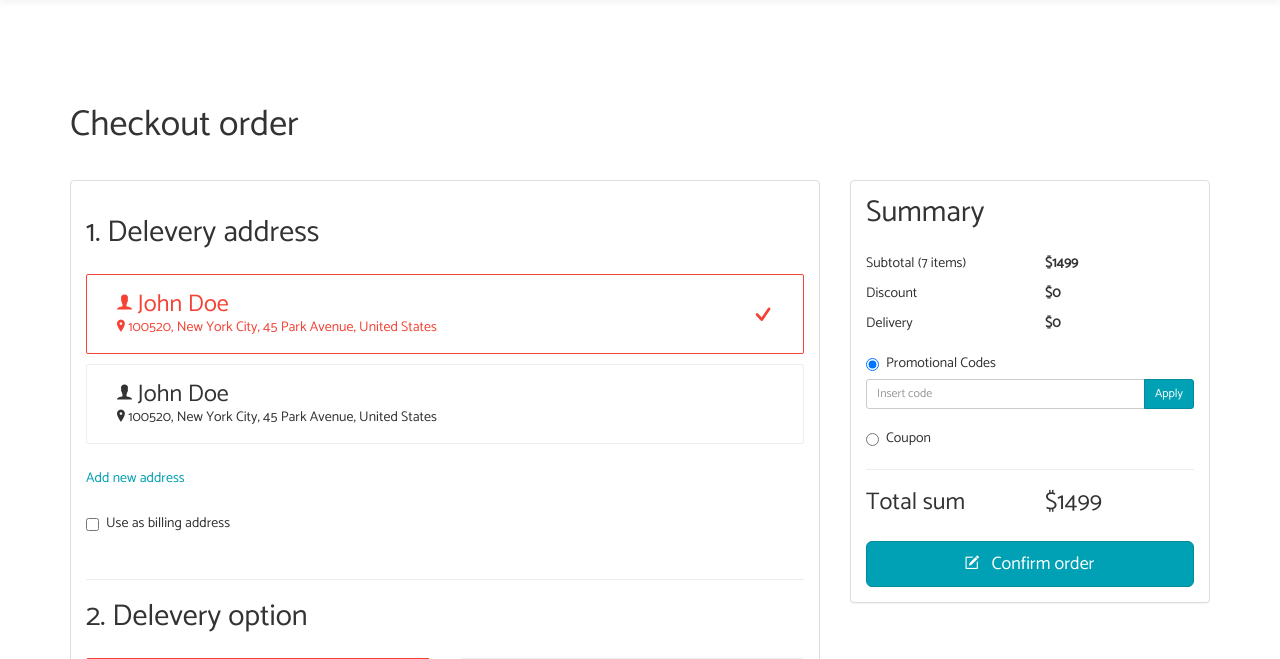
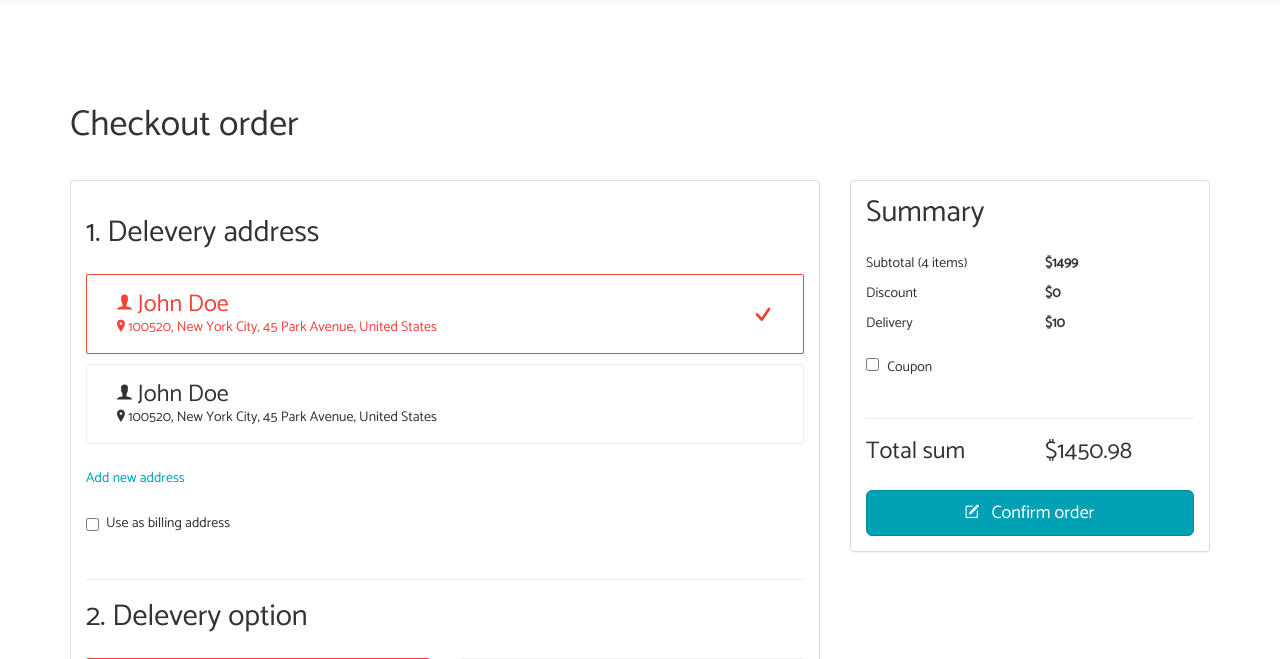
Before and after one commit to saeedmhmoud100/full-ecommerce-website, a Django app: page /checkout/ in a window 1280 px wide. Shown: the part 52-711 px from the top of the page. Run offline with Django 3.2, Linux system fonts and the light colour scheme; a user stored in the database is signed in; data comes from the database, SQL or seed files in the repository; both versions use the stored data as it was after the commit; some libraries are stand-ins or nearby versions; some web fonts are replaced.

Commit message:
starting in the checkout page and creater the right section in checkout page

```diff
--- a/src/ecommerce/urls.py
+++ b/src/ecommerce/urls.py
@@ -12,5 +12,5 @@ urlpatterns = [
     path('prusorminus/',views.plus_or_minus_cart,name='prus-or-minus'),
     path('removecart/',views.remove_cart,name='remove-cart'),
     path('gallery/',views.GalleryView.as_view(),name='gallery'),
-    path('checkout/',views.checkout,name='checkout'),
+    path('checkout/',views.CheckoutView.as_view(),name='checkout'),
 ]
--- a/src/ecommerce/views.py
+++ b/src/ecommerce/views.py
@@ -182,5 +182,16 @@ class GalleryView(View):
         return render(request,'ecommerce/gallery.html',context)
 
 
-def checkout(request):
-    return render(request,'ecommerce/checkout.html')
+class CheckoutView(View):
+    def get(sellf,request):
+        cart = Cart.objects.filter(user=request.user)
+        Delivery = 10
+        total_amount = 10
+        for p in cart:
+            total_amount += p.amount
+        context = {
+            'cart':cart,
+            'Delivery':Delivery,
+            'total_amount':total_amount
+        }
+        return render(request,'ecommerce/checkout.html',context)
--- a/src/templates/ecommerce/checkout.html
+++ b/src/templates/ecommerce/checkout.html
@@ -1,5 +1,10 @@
 {% extends 'base.html' %}
 {% load static %}
+
+{% block title %}
+&middot; Unistore|Checkout order
+
+{% endblock title %}
 
 {% block content %}
 
@@ -478,39 +483,33 @@
             <div class="container-fluid">
                 <div class="row">
                     <div class="col-xs-6">
-                        <p>Subtotal (7 items)</p>
+                        <p>Subtotal ({{cart.count}} items)</p>
                         <p>Discount</p>
                         <p>Delivery</p>
                     </div>
                     <div class="col-xs-6">
                         <p><b>$1499</b></p>
                         <p><b>$0</b></p>
-                        <p><b>$0</b></p>
+                        <p><b>${{Delivery}}</b></p>
                     </div>
                 </div>
             </div>
 
             <div class="checkboxes">
                 <div class="radio">
-                    <label>
-                        <input type="radio" name="optionsRadios" id="optionsRadios1" value="option1" checked>
-                        Promotional Codes
+                    <label id="lab"   style="padding-left: 0px;">
+                        <input type="checkbox" name="optionsRadios" id="optionsRadios1" value="option1" style="margin-right: 5px;">
+                        <span>Coupon</span>
                     </label>
                     <hr class="offset-xs">
 
-                    <div class="input-group">
+                    <div class="input-group" id="collapseOne" style="display:none">
                       <input type="text" class="form-control input-sm" placeholder="Insert code">
                       <span class="input-group-btn">
                         <button class="btn btn-primary btn-sm" type="button">Apply</button>
                       </span>
                     </div><!-- /input-group -->
                     <hr class="offset-sm">
-                </div>
-                <div class="radio">
-                  <label>
-                    <input type="radio" name="optionsRadios" id="optionsRadios2" value="option2">
-                    Coupon
-                  </label>
                 </div>
             </div>
             <hr>
@@ -521,7 +520,7 @@
                         <h3 class="no-margin">Total sum</h3>
                     </div>
                     <div class="col-xs-6">
-                        <h3 class="no-margin">$1499</h3>
+                        <h3 class="no-margin">${{total_amount}}</h3>
                     </div>
                 </div>
             </div>
@@ -536,3 +535,16 @@
 <hr class="offset-lg">
 <hr class="offset-lg">
 {% endblock content %}
+
+{% block script %}
+  <script>
+      $('#optionsRadios1').change(function(){
+        if(document.getElementById('collapseOne').style.display == 'table'){
+
+            document.getElementById('collapseOne').style.display = 'none'
+        }else{
+            document.getElementById('collapseOne').style.display = 'table'
+        }
+      })
+  </script>
+{% endblock script %}
```
Also changed, not shown: src/db.sqlite3, src/ecommerce/forms.py (line endings or trailing spaces).
